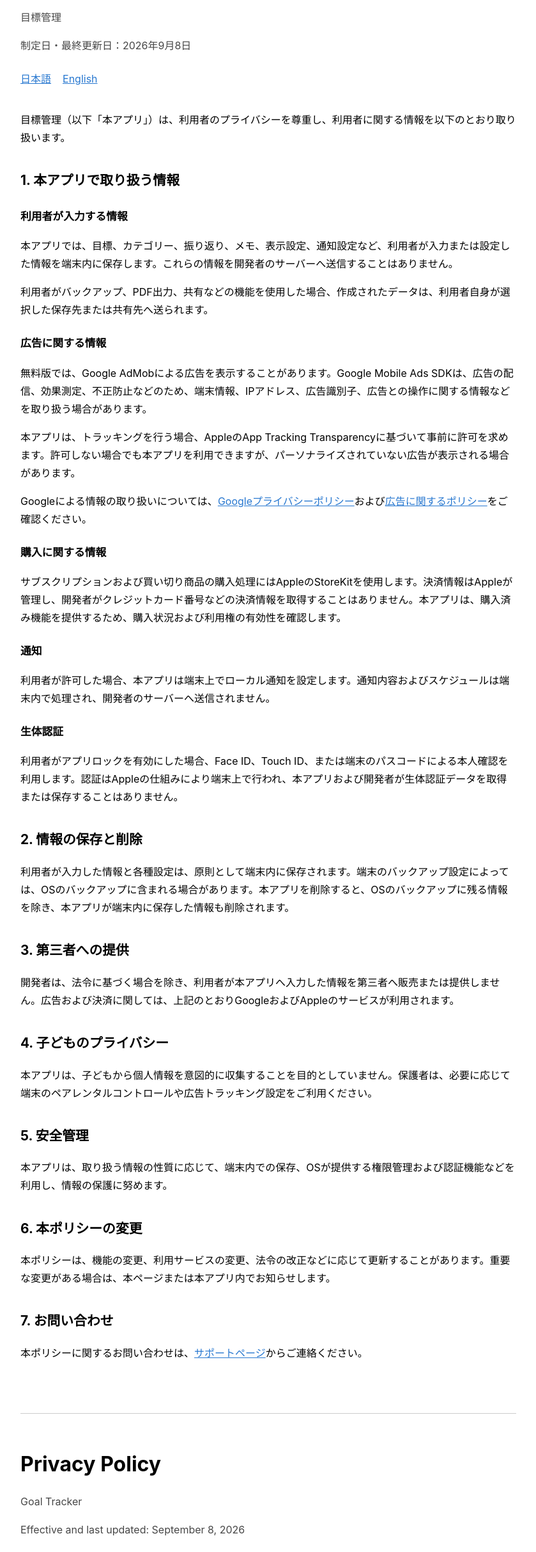
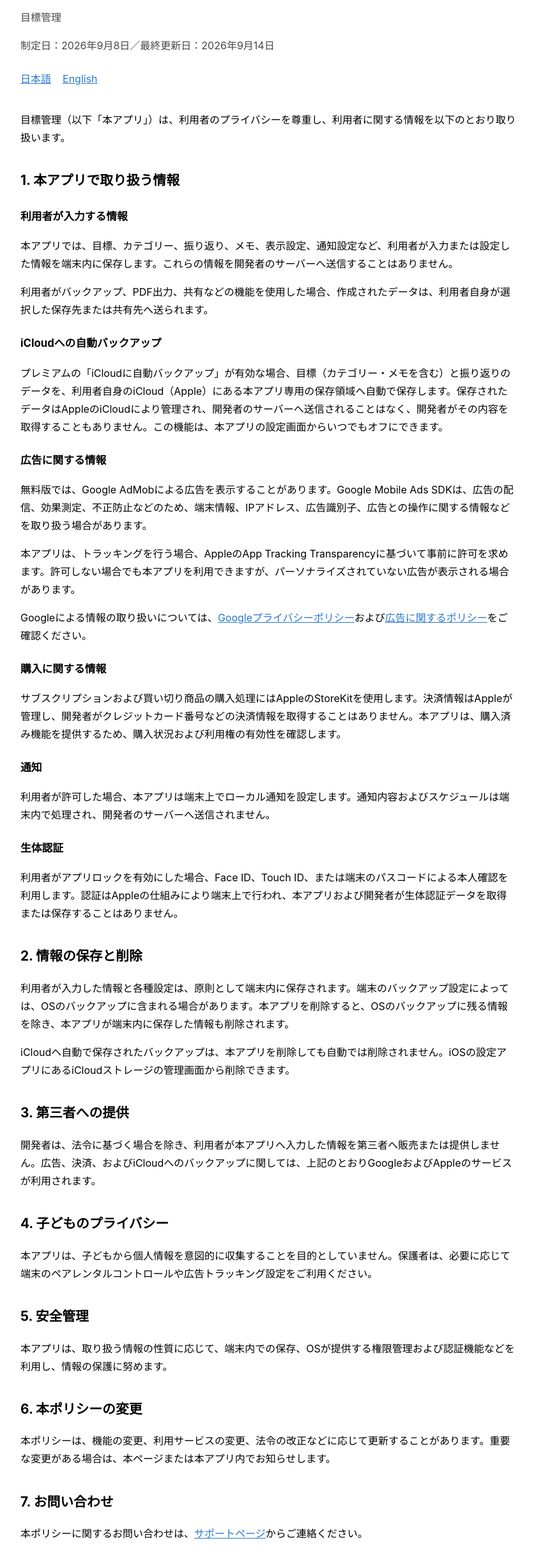
Before and after one commit to atsushi-ito6/goal-tracker-privacy, a plain HTML site: page index.html in a window 1280 px wide. Shown: the part 126-2551 px from the top of the page at 64% size, without its empty margins (220-1059 px from the left). Drawn offline with Linux system fonts and the light colour scheme.

Commit message:
Describe the automatic iCloud backup in the privacy policy
Premium users can now have their goals and reviews backed up
automatically to their own iCloud. Explain what is stored, that the
developer never receives it, how to turn it off, and how to delete the
backup, and update the last-updated date.

Co-Authored-By: Claude Opus 5 (1M context) <noreply@anthropic.com>

```diff
--- a/index.html
+++ b/index.html
@@ -25,7 +25,7 @@
   <section lang="ja" id="ja">
     <h1>プライバシーポリシー</h1>
     <p class="subtitle">目標管理</p>
-    <p class="updated">制定日・最終更新日：2026年9月8日</p>
+    <p class="updated">制定日：2026年9月8日／最終更新日：2026年9月14日</p>
     <nav><a href="#ja">日本語</a><a href="#en">English</a></nav>
 
     <p>目標管理（以下「本アプリ」）は、利用者のプライバシーを尊重し、利用者に関する情報を以下のとおり取り扱います。</p>
@@ -34,6 +34,9 @@
     <h3>利用者が入力する情報</h3>
     <p>本アプリでは、目標、カテゴリー、振り返り、メモ、表示設定、通知設定など、利用者が入力または設定した情報を端末内に保存します。これらの情報を開発者のサーバーへ送信することはありません。</p>
     <p>利用者がバックアップ、PDF出力、共有などの機能を使用した場合、作成されたデータは、利用者自身が選択した保存先または共有先へ送られます。</p>
+
+    <h3>iCloudへの自動バックアップ</h3>
+    <p>プレミアムの「iCloudに自動バックアップ」が有効な場合、目標（カテゴリー・メモを含む）と振り返りのデータを、利用者自身のiCloud（Apple）にある本アプリ専用の保存領域へ自動で保存します。保存されたデータはAppleのiCloudにより管理され、開発者のサーバーへ送信されることはなく、開発者がその内容を取得することもありません。この機能は、本アプリの設定画面からいつでもオフにできます。</p>
 
     <h3>広告に関する情報</h3>
     <p>無料版では、Google AdMobによる広告を表示することがあります。Google Mobile Ads SDKは、広告の配信、効果測定、不正防止などのため、端末情報、IPアドレス、広告識別子、広告との操作に関する情報などを取り扱う場合があります。</p>
@@ -51,9 +54,10 @@
 
     <h2>2. 情報の保存と削除</h2>
     <p>利用者が入力した情報と各種設定は、原則として端末内に保存されます。端末のバックアップ設定によっては、OSのバックアップに含まれる場合があります。本アプリを削除すると、OSのバックアップに残る情報を除き、本アプリが端末内に保存した情報も削除されます。</p>
+    <p>iCloudへ自動で保存されたバックアップは、本アプリを削除しても自動では削除されません。iOSの設定アプリにあるiCloudストレージの管理画面から削除できます。</p>
 
     <h2>3. 第三者への提供</h2>
-    <p>開発者は、法令に基づく場合を除き、利用者が本アプリへ入力した情報を第三者へ販売または提供しません。広告および決済に関しては、上記のとおりGoogleおよびAppleのサービスが利用されます。</p>
+    <p>開発者は、法令に基づく場合を除き、利用者が本アプリへ入力した情報を第三者へ販売または提供しません。広告、決済、およびiCloudへのバックアップに関しては、上記のとおりGoogleおよびAppleのサービスが利用されます。</p>
 
     <h2>4. 子どものプライバシー</h2>
     <p>本アプリは、子どもから個人情報を意図的に収集することを目的としていません。保護者は、必要に応じて端末のペアレンタルコントロールや広告トラッキング設定をご利用ください。</p>
@@ -71,7 +75,7 @@
   <section lang="en" id="en">
     <h1>Privacy Policy</h1>
     <p class="subtitle">Goal Tracker</p>
-    <p class="updated">Effective and last updated: September 8, 2026</p>
+    <p class="updated">Effective: September 8, 2026 / Last updated: September 14, 2026</p>
     <nav><a href="#ja">日本語</a><a href="#en">English</a></nav>
 
     <p>Goal Tracker (the “App”) respects your privacy and handles information as described below.</p>
@@ -80,6 +84,9 @@
     <h3>Information you enter</h3>
     <p>Goals, categories, reviews, notes, display preferences, notification settings, and other information you enter or configure are stored on your device. This information is not transmitted to the developer's servers.</p>
     <p>If you use backup, PDF export, or sharing features, the generated data is sent only to the destination or recipient you select.</p>
+
+    <h3>Automatic iCloud backup</h3>
+    <p>When the Premium “Back Up to iCloud Automatically” setting is on, your goals (including categories and notes) and reviews are saved automatically to a storage area reserved for the App in your own iCloud (Apple) account. This data is managed by Apple's iCloud, is not transmitted to the developer's servers, and cannot be accessed by the developer. You can turn this feature off at any time in the App's settings.</p>
 
     <h3>Advertising information</h3>
     <p>The free version may display ads provided by Google AdMob. The Google Mobile Ads SDK may handle device information, IP address, advertising identifiers, and ad interaction data for ad delivery, measurement, and fraud prevention.</p>
@@ -97,9 +104,10 @@
 
     <h2>2. Storage and deletion</h2>
     <p>Information you enter and App settings are generally stored on your device. Depending on your device settings, they may be included in an operating-system backup. Deleting the App deletes information stored by the App on the device, except for information that may remain in an OS backup.</p>
+    <p>Backups saved automatically to iCloud are not deleted when you delete the App. You can delete them from the iCloud storage management screen in the iOS Settings app.</p>
 
     <h2>3. Disclosure to third parties</h2>
-    <p>The developer does not sell or disclose information you enter into the App to third parties, except where required by law. Google and Apple services are used for advertising and payment processing as described above.</p>
+    <p>The developer does not sell or disclose information you enter into the App to third parties, except where required by law. Google and Apple services are used for advertising, payment processing, and iCloud backup as described above.</p>
 
     <h2>4. Children's privacy</h2>
     <p>The App is not intended to knowingly collect personal information from children. Parents and guardians may use device parental controls and advertising-tracking settings where appropriate.</p>
```
